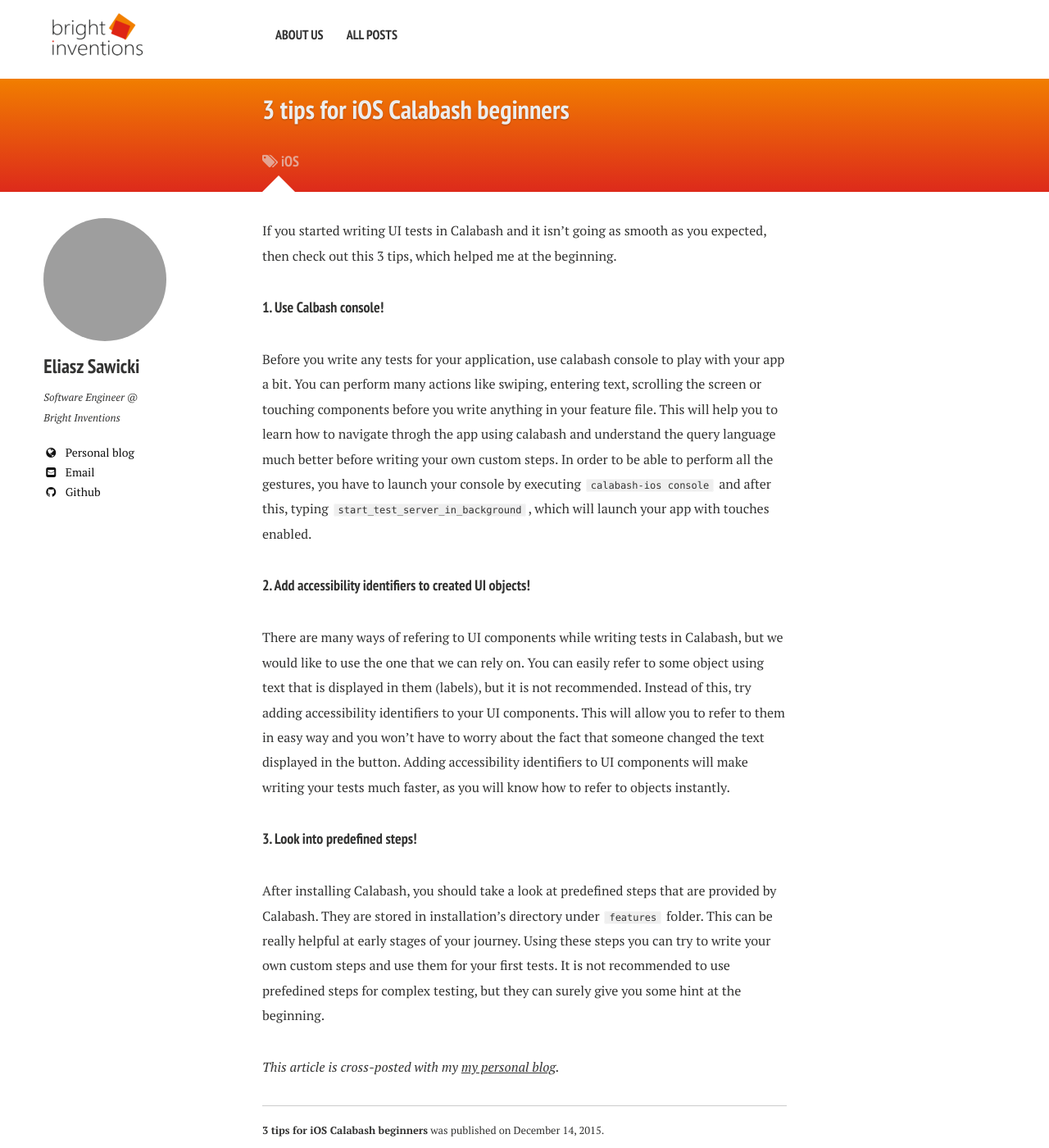
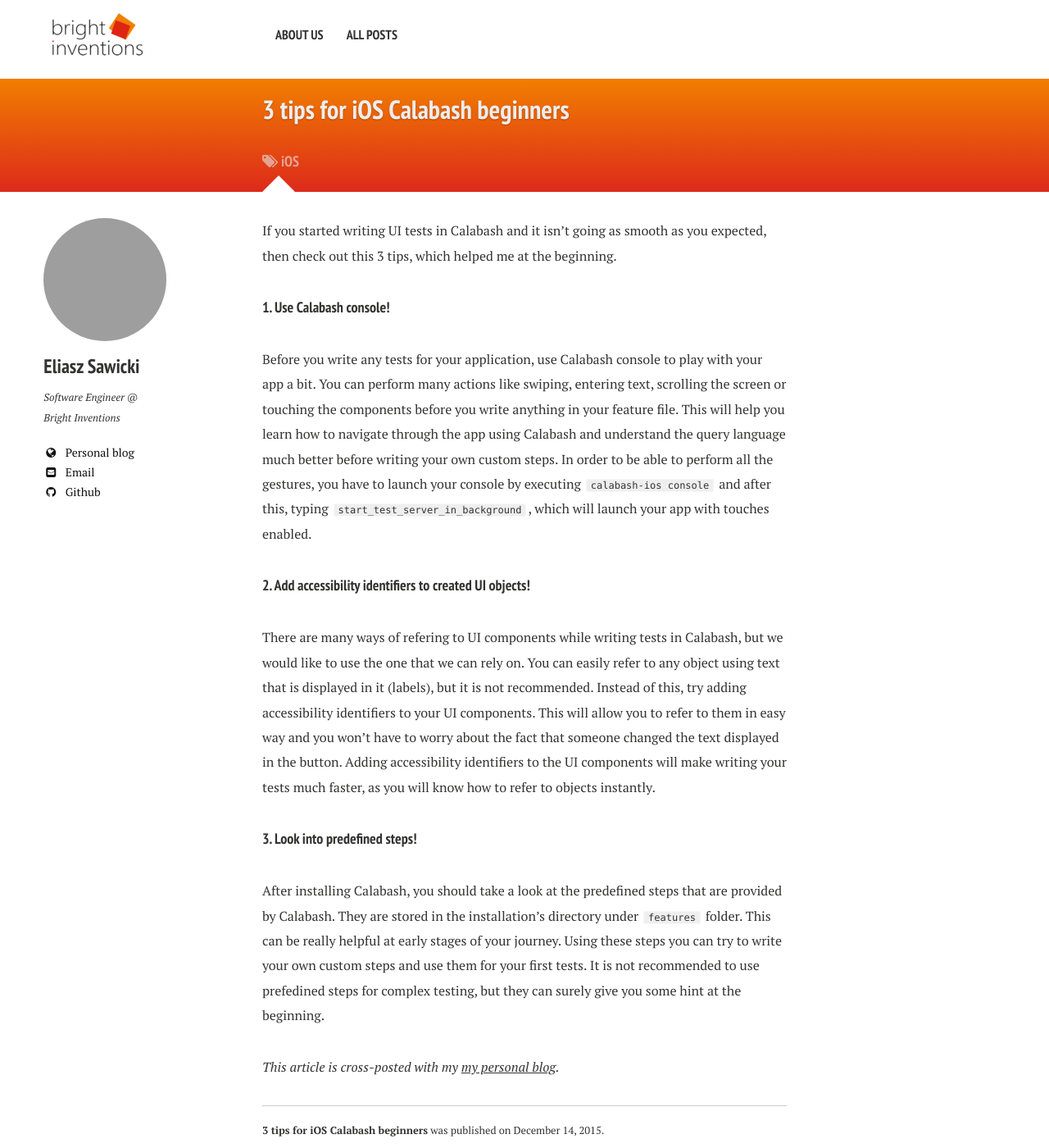
Before and after one commit to bright/bright.github.io, a Jekyll site: the page built from _posts/2015-12-14-3_tips_for_ios_calabash_beginners.md, in a window 1280 px wide and 1400 px high. Shown: the whole window at 82% size. Built offline with Jekyll 4.4.1, drawn with Linux system fonts in a browser that asks for light colours; nearby versions of some CDN libraries; Markdown is read by kramdown in place of the engine named in the settings; comment, search, counter and statistics services are not loaded; grey boxes are pictures that could not be loaded.

Commit message:
"The", capitals etc.
As always :)

```diff
--- a/_posts/2015-12-14-3_tips_for_ios_calabash_beginners.md
+++ b/_posts/2015-12-14-3_tips_for_ios_calabash_beginners.md
@@ -8,16 +8,16 @@ author: eliasz
 
 If you started writing UI tests in Calabash and it isn't going as smooth as you expected, then check out this 3 tips, which helped me at the beginning.
 
-####1. Use Calbash console!
+####1. Use Calabash console!
 
-Before you write any tests for your application, use calabash console to play with your app a bit. You can perform many actions like swiping, entering text, scrolling the screen or touching components before you write anything in your feature file. This will help you to learn how to navigate throgh the app using calabash and understand the query language much better before writing your own custom steps. In order to be able to perform all the gestures, you have to launch your console by executing `calabash-ios console` and after this, typing `start_test_server_in_background`, which will launch your app with touches enabled.
+Before you write any tests for your application, use Calabash console to play with your app a bit. You can perform many actions like swiping, entering text, scrolling the screen or touching the components before you write anything in your feature file. This will help you learn how to navigate through the app using Calabash and understand the query language much better before writing your own custom steps. In order to be able to perform all the gestures, you have to launch your console by executing `calabash-ios console` and after this, typing `start_test_server_in_background`, which will launch your app with touches enabled.
 
 ####2. Add accessibility identifiers to created UI objects!
 
-There are many ways of refering to UI components while writing tests in Calabash, but we would like to use the one that we can rely on. You can easily refer to some object using text that is displayed in them (labels), but it is not recommended. Instead of this, try adding accessibility identifiers to your UI components. This will allow you to refer to them in easy way and you won't have to worry about the fact that someone changed the text displayed in the button. Adding accessibility identifiers to UI components will make writing your tests much faster, as you will know how to refer to objects instantly.
+There are many ways of refering to UI components while writing tests in Calabash, but we would like to use the one that we can rely on. You can easily refer to any object using text that is displayed in it (labels), but it is not recommended. Instead of this, try adding accessibility identifiers to your UI components. This will allow you to refer to them in easy way and you won't have to worry about the fact that someone changed the text displayed in the button. Adding accessibility identifiers to the UI components will make writing your tests much faster, as you will know how to refer to objects instantly.
 
 ####3. Look into predefined steps!
 
-After installing Calabash, you should take a look at predefined steps that are provided by Calabash. They are stored in installation's directory under `features` folder. This can be really helpful at early stages of your journey. Using these steps you can try to write your own custom steps and use them for your first tests. It is not recommended to use prefedined steps for complex testing, but they can surely give you some hint at the beginning.
+After installing Calabash, you should take a look at the predefined steps that are provided by Calabash. They are stored in the installation's directory under `features` folder. This can be really helpful at early stages of your journey. Using these steps you can try to write your own custom steps and use them for your first tests. It is not recommended to use prefedined steps for complex testing, but they can surely give you some hint at the beginning.
 
 *This article is cross-posted with my [my personal blog](http://eluss.github.io/).*
```
